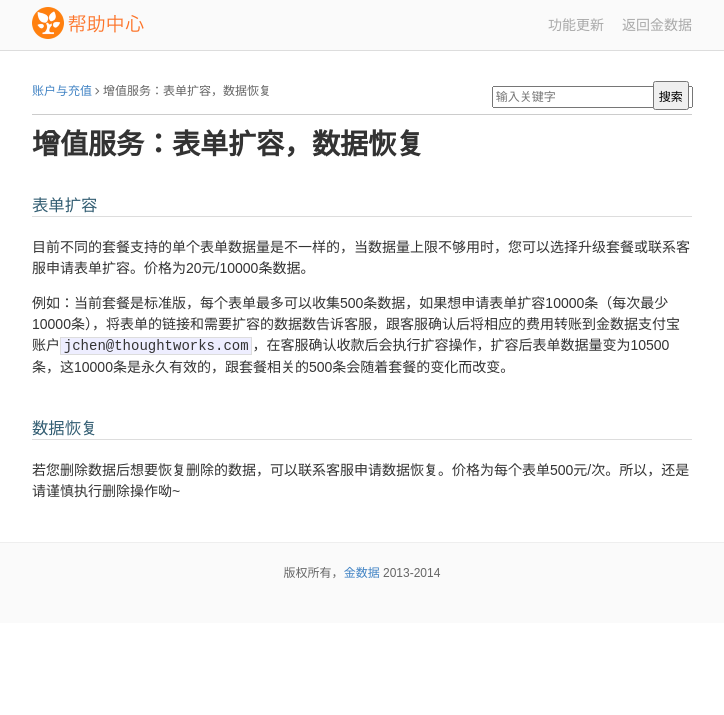
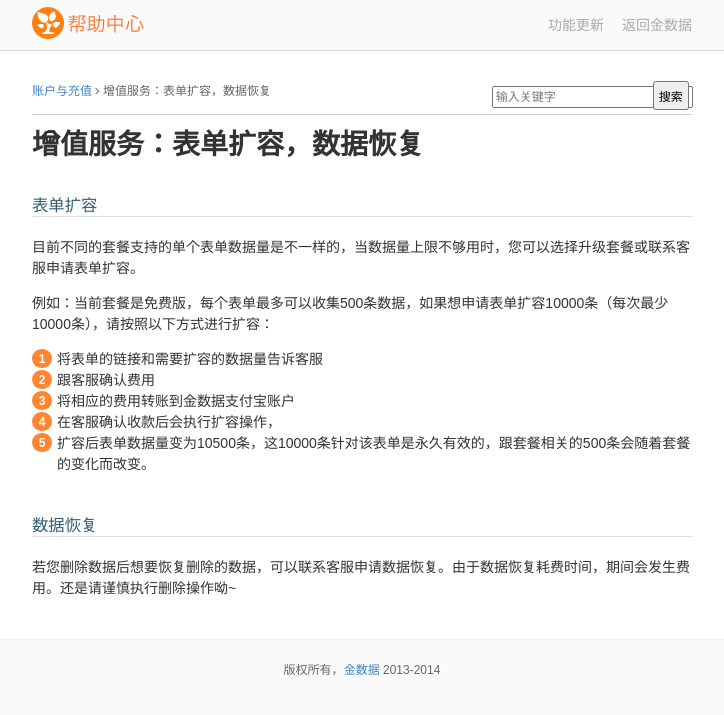
Before and after one commit to jinshuju/help.jinshuju.net, a Jekyll site: the page built from _posts/2014-2-7-value-added-service.md, in a window 1280 px wide. Shown: the top 715 px of the page, without its empty margins (278-1002 px from the left). Built offline with Jekyll 4.4.1, drawn with Linux system fonts in a browser that asks for light colours; Markdown is read by kramdown in place of the engine named in the settings.

Commit message:
remove the numbers

```diff
--- a/_posts/2014-2-7-value-added-service.md
+++ b/_posts/2014-2-7-value-added-service.md
@@ -7,10 +7,16 @@ category: account
 
 ### 表单扩容
 
-目前不同的套餐支持的单个表单数据量是不一样的，当数据量上限不够用时，您可以选择升级套餐或联系客服申请表单扩容。价格为20元/10000条数据。
+目前不同的套餐支持的单个表单数据量是不一样的，当数据量上限不够用时，您可以选择升级套餐或联系客服申请表单扩容。
 
-例如：当前套餐是标准版，每个表单最多可以收集500条数据，如果想申请表单扩容10000条（每次最少10000条），将表单的链接和需要扩容的数据数告诉客服，跟客服确认后将相应的费用转账到金数据支付宝账户`jchen@thoughtworks.com`，在客服确认收款后会执行扩容操作，扩容后表单数据量变为10500条，这10000条是永久有效的，跟套餐相关的500条会随着套餐的变化而改变。
+例如：当前套餐是免费版，每个表单最多可以收集500条数据，如果想申请表单扩容10000条（每次最少10000条），请按照以下方式进行扩容：
+
+1. 将表单的链接和需要扩容的数据量告诉客服
+2. 跟客服确认费用
+3. 将相应的费用转账到金数据支付宝账户
+4. 在客服确认收款后会执行扩容操作，
+5. 扩容后表单数据量变为10500条，这10000条针对该表单是永久有效的，跟套餐相关的500条会随着套餐的变化而改变。
 
 ### 数据恢复
 
-若您删除数据后想要恢复删除的数据，可以联系客服申请数据恢复。价格为每个表单500元/次。所以，还是请谨慎执行删除操作呦~
+若您删除数据后想要恢复删除的数据，可以联系客服申请数据恢复。由于数据恢复耗费时间，期间会发生费用。还是请谨慎执行删除操作呦~
```
